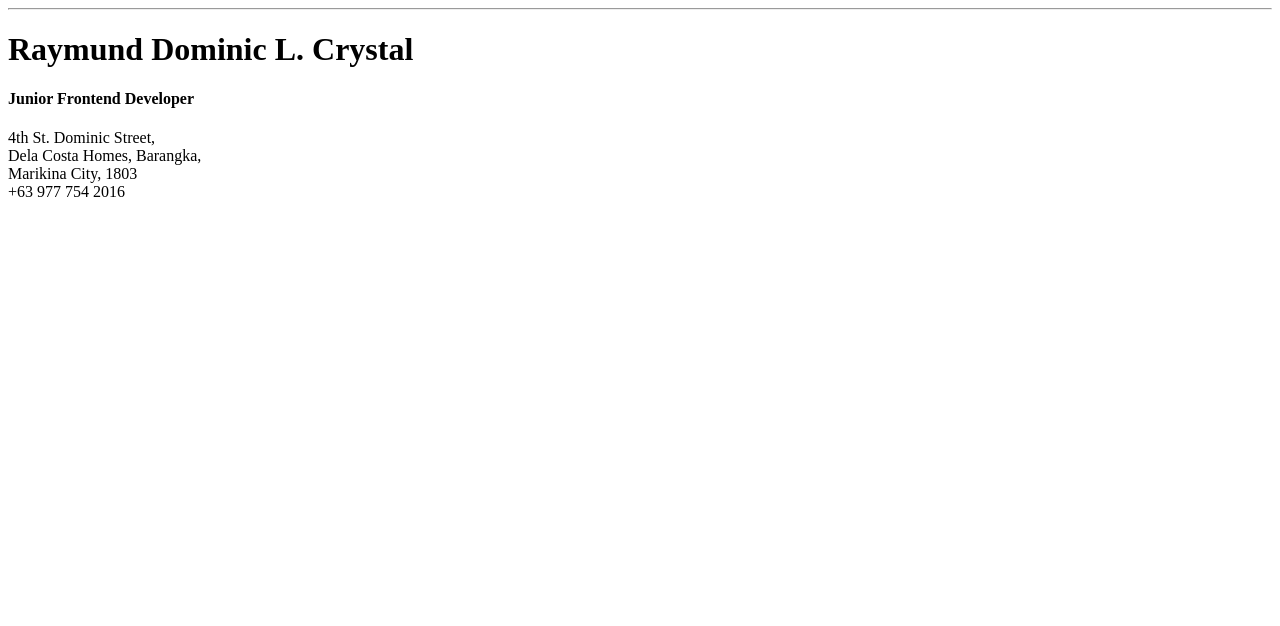
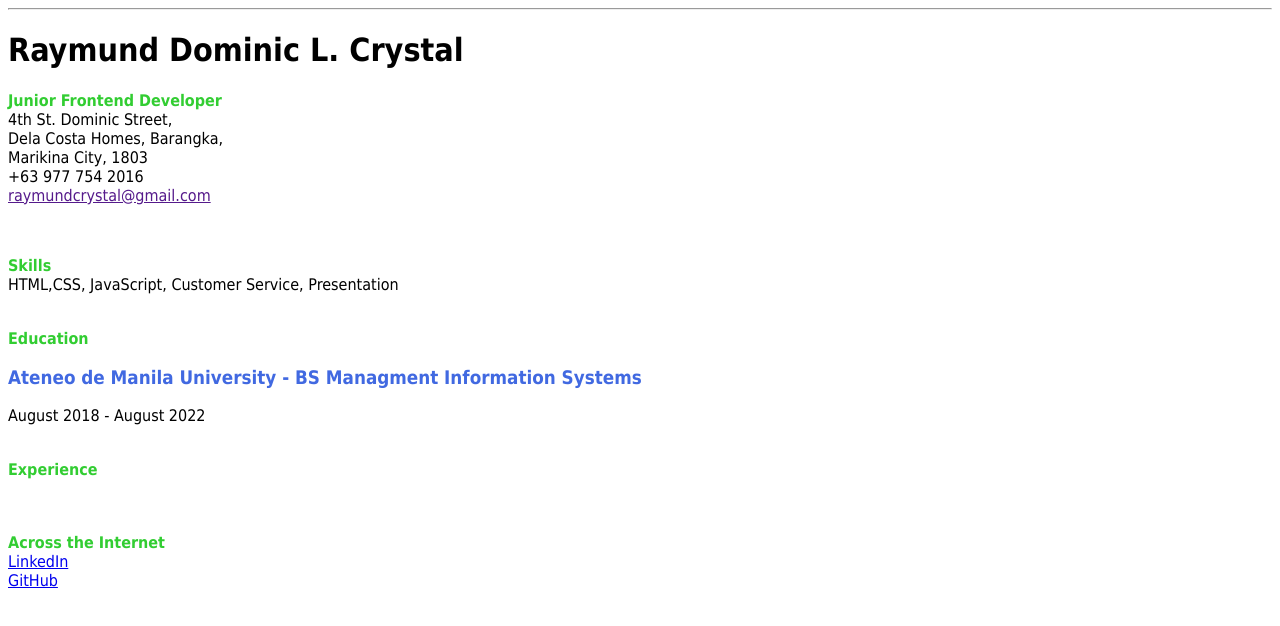
Before and after one commit to Reinigen/Road-to-Front-end-Master, a plain HTML site: page index.html in a window 1280 px wide. Drawn offline with Linux system fonts and the light colour scheme.

Commit message:
updated to show most of the changes

```diff
--- a/index.html
+++ b/index.html
@@ -1,6 +1,18 @@
 <!DOCTYPE html>
 <html lang="en">
   <head>
+    <style>
+      body {
+        font-family: Tahoma;
+      }
+      h3 {
+        color: royalblue;
+      }
+      b {
+        color: limegreen;
+        padding-bottom: 0%;
+      }
+    </style>
     <meta charset="UTF-8" />
     <meta name="viewport" content="width=device-width, initial-scale=1.0" />
     <title>Raymund Crystal CV</title>
@@ -8,12 +20,34 @@
   <body>
     <hr />
     <h1>Raymund Dominic L. Crystal</h1>
-    <h4>Junior Frontend Developer</h4>
+
     <p>
+      <b>Junior Frontend Developer</b> <br />
       4th St. Dominic Street,<br />
       Dela Costa Homes, Barangka, <br />
       Marikina City, 1803 <br />
       +63 977 754 2016 <br />
+      <a href="">raymundcrystal@gmail.com</a>
+    </p>
+    <br />
+
+    <p>
+      <b>Skills</b><br />
+      HTML,CSS, JavaScript, Customer Service, Presentation
+    </p>
+    <br />
+    <b>Education</b>
+    <h3>Ateneo de Manila University - BS Managment Information Systems</h3>
+    <p>August 2018 - August 2022</p>
+    <p></p> <br>
+    <b>Experience</b>
+    <h3></h3>
+    <p><ul></ul></p><br>
+    <p>
+      <b>Across the Internet</b><br>
+      <a href="https://www.linkedin.com/in/raymundcrystal/">LinkedIn</a>
+      <br />
+      <a href="https://github.com/Reinigen">GitHub</a>
     </p>
   </body>
 </html>
```
